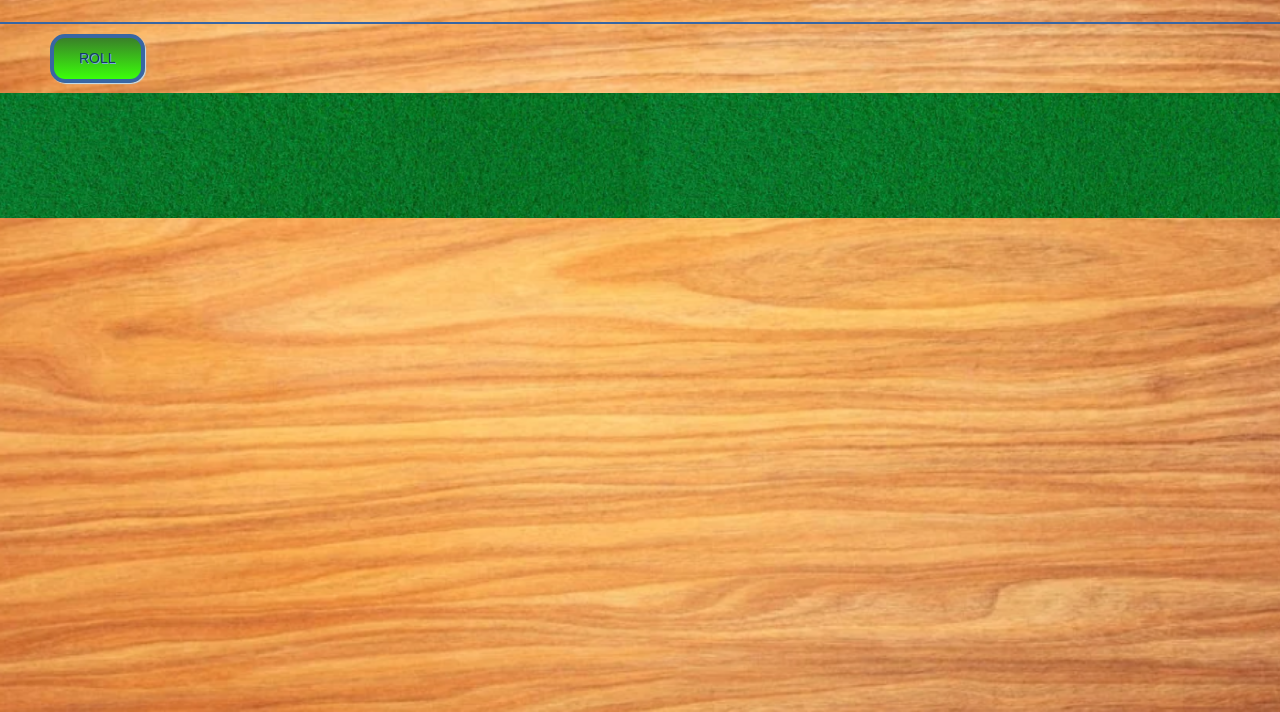
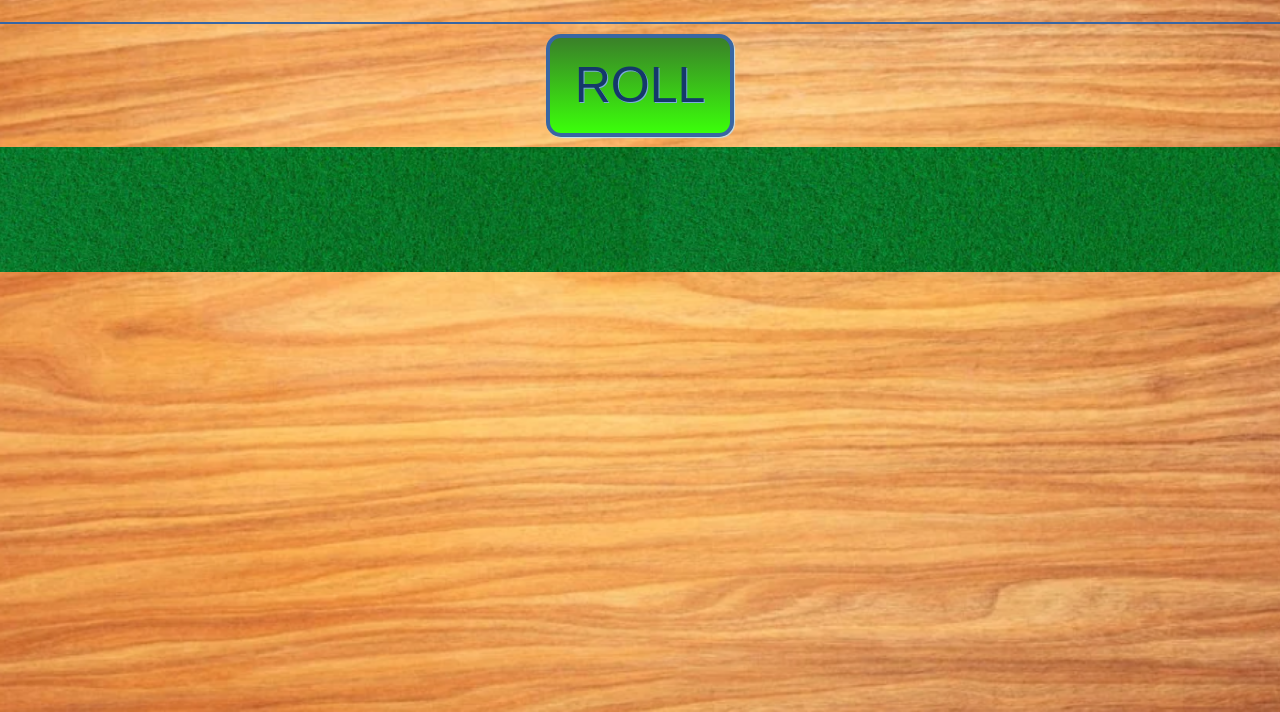
Before and after one commit to ScottSyverson/Playground, a plain HTML site: page index.html in a window 1280 px wide. Shown: the part 88-800 px from the top of the page. Drawn offline with nearby package versions, Linux system fonts and the light colour scheme.

Commit message:
cleaned up code appearance

```diff
--- a/app.js
+++ b/app.js
@@ -1,4 +1,4 @@
-
+//variables
 let diceArray = [0, 0, 0, 0, 0]
 let rolledArray = []
 let winningArray = []
@@ -9,26 +9,28 @@ let needDoubles = true;
 let canRoll = true;
 let counter = 0;
 
-//rollButton.addEventListener('click', rollAllDice)
 rollButton.addEventListener('click', handleButtonClick)
 rulesButton.addEventListener('click', displayRules)
 newGame.addEventListener('click', resetGame)
 
 function displayRules() {
-    alert("The player trys to roll a 6, a 5, and a 4 in that order. These numbers, when rolled, are set aside and are not rolled by the player again. Once these numbers are rolled, the remaining 2 dice are rolled together.  If doubles of any number are rolled, the player recieves a free drink. The player has three rolls to accomplish this.")
+    alert("The player must roll a 6, a 5, and a 4 in that order. These numbers, when rolled, are set aside and are not rolled by the player again. Once these numbers are rolled, the remaining 2 dice are rolled together.  If doubles of any number are rolled, the player recieves a free drink. The player has three rolls to accomplish this.")
 }
 
 function resetGame() {
+    //enable roll button
     document.getElementById('rollButton').disabled = false;
     let clearImages = document.querySelectorAll(".diceDisplay img")
     for (let index = 0; index < clearImages.length; index++) {
         clearImages[index].remove();
     }
+    //clear the dice
     clearImages = document.querySelectorAll(".keptDice img")
     for (let index = 0; index < clearImages.length; index++) {
         clearImages[index].remove();
     }
 
+    //reset variables
     clickCount = 0;
     diceArray.length = 5;
     winningArray = []
@@ -49,6 +51,7 @@ function handleButtonClick() {
     if (clickCount > maxClicks) {
         // Disable the button
         document.getElementById('rollButton').disabled = true;
+        //if you're out of rolls
         let winTextDisplay = document.createElement("img");
         winTextDisplay.src = "./media/willy-wonka-and-the-chocolate-factory-gene-wilder.gif"
         let wOrLDisplay = document.querySelector(".winOrLose");
@@ -56,10 +59,6 @@ function handleButtonClick() {
         document.getElementById('rollButton').disabled = true;
         // message pop up
         alert("No more rolls left!");
-
-        //!perhaps a custom pop up button would be better
-
-
 
     }else{
         rollAllDice();
@@ -84,8 +83,10 @@ function rollAllDice() {
         i++;
     }
 
+    //grab a six from the array if it is present
     let grabSix = rolledArray.find(num => num == 6);
     if (grabSix && needSix) {
+        //display the dice image in the kept dice area
         let winningDisplay = document.createElement("img");
         winningDisplay.src = "./media/six.png"
         let winRow = document.querySelector(".keptDice");
@@ -127,6 +128,7 @@ function rollAllDice() {
     }
 
     if (!needFour && !needFive && !needSix) {
+        //if doubles are rolled
 
         if (rolledArray[0] === rolledArray[1]) {
 
@@ -146,10 +148,11 @@ function rollAllDice() {
             document.getElementById('rollButton').disabled = true;
 
             console.log("you win")
-            needDoubles = false;
-            canRoll = false;
+            //needDoubles = false;
+            //canRoll = false;
         }
     }
+    //clear the array
     rolledArray = [];
 }
 
--- a/index.html
+++ b/index.html
@@ -6,32 +6,23 @@
     <meta name="viewport" content="width=device-width, initial-scale=1.0">
     <link rel="stylesheet" href="style.css">
     <link rel="stylesheet" href="bootstrap.css">
-    <link rel="stylesheet" href="https://cdnjs.cloudflare.com/ajax/libs/animate.css/4.1.1/animate.min.css"
-  />
-    <title>Playground
-
-    </title>
+    <link rel="stylesheet" href="https://cdnjs.cloudflare.com/ajax/libs/animate.css/4.1.1/animate.min.css"/>
+    <title>Playground</title>
 </head>
 
 <body class="bg">
-
     <div class="header row">
         <h2 class="shake animate__animated animate__wobble col-12 col-lg-8">SHAKE OF THE DAY</h2>
-
         <button class = "topButtons col-12 newGame" id="newGame">NEW GAME</button>
         <button class="topButtons rulesButton col-12" id="rulesButton">Rules</button>
     </div>
-
-    <button class="rollButton" id="rollButton">ROLL</button>
-
-    <div class="keptDice">
-
+    <div class="roll">
+        <button class="rollButton" id="rollButton">ROLL</button>
     </div>
-
+    <div class="keptDice"></div>
     <div class="diceDisplay">
         <div class="winOrLose"></div>
     </div>
-
 </body>
 
 <script type="text/javascript" src="app.js"></script>
--- a/style.css
+++ b/style.css
@@ -1,21 +1,15 @@
 .bg {
     height: 100vh;
     background-image: url(media/wood.png);
-    background-repeat: no-repeat;
     background-size: cover;
 }
 
 .header {
     color: rgb(54, 21, 238);
     place-content: center;
-
-
-
     padding: 20px;
-
     border-radius: 10px;
     border: 2px solid #3866A3;
-
 }
 
 .header h2{
@@ -24,8 +18,6 @@
 .shake{
     font-size: 30px;
     text-shadow: 0 0 5px white, 0 0 10px white, 0 0 15px white;
-
-
 }
 
 .topButtons{
@@ -33,6 +25,9 @@ border-radius: 10px;
 color: white;
 }
 
+.roll{
+    text-align: center;
+}
 .rollButton {
     font-family: arial;
     color: #14396A;
@@ -44,7 +39,6 @@ color: white;
     border: 4px solid #3866A3;
     background: #3BFF0A;
     background: linear-gradient(to top, #3BFF0A, #3A8029);
-    margin-left: 50px;
     margin-top: 10px;
     margin-bottom: 10px;
 }
@@ -53,7 +47,6 @@ color: white;
     color: #14396A;
     background: #18CF04;
 }
-
 
 .header button {
     background-color: blueviolet;
@@ -64,13 +57,13 @@ color: white;
 
 .keptDice {
     background-image: url(media/felt.png);
-
+    text-align: center;
     height: 250px;
 }
 
 .diceDisplay {
     height: 250px;
-
+    text-align: center;
 }
 
 .newGame {
@@ -89,7 +82,6 @@ color: white;
     width: 50%;
 }
 
-
 @media(min-width: 600px){
     .keptDice{
         height: 125px;
@@ -101,5 +93,7 @@ color: white;
         text-align: left;
         font-size: 50px;
     }
-
+    .rollButton{
+        font-size: 50px;
+    }
 }
```
